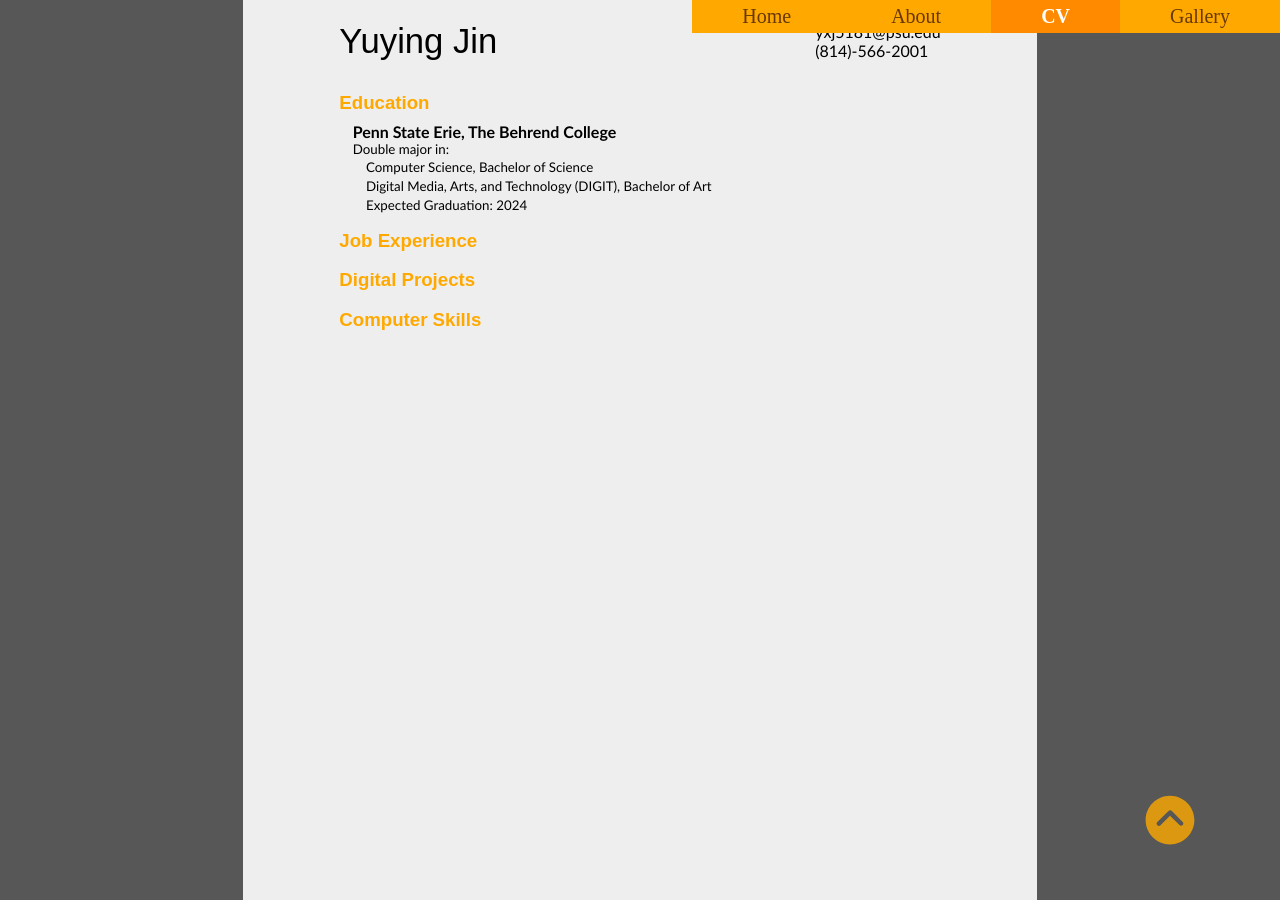
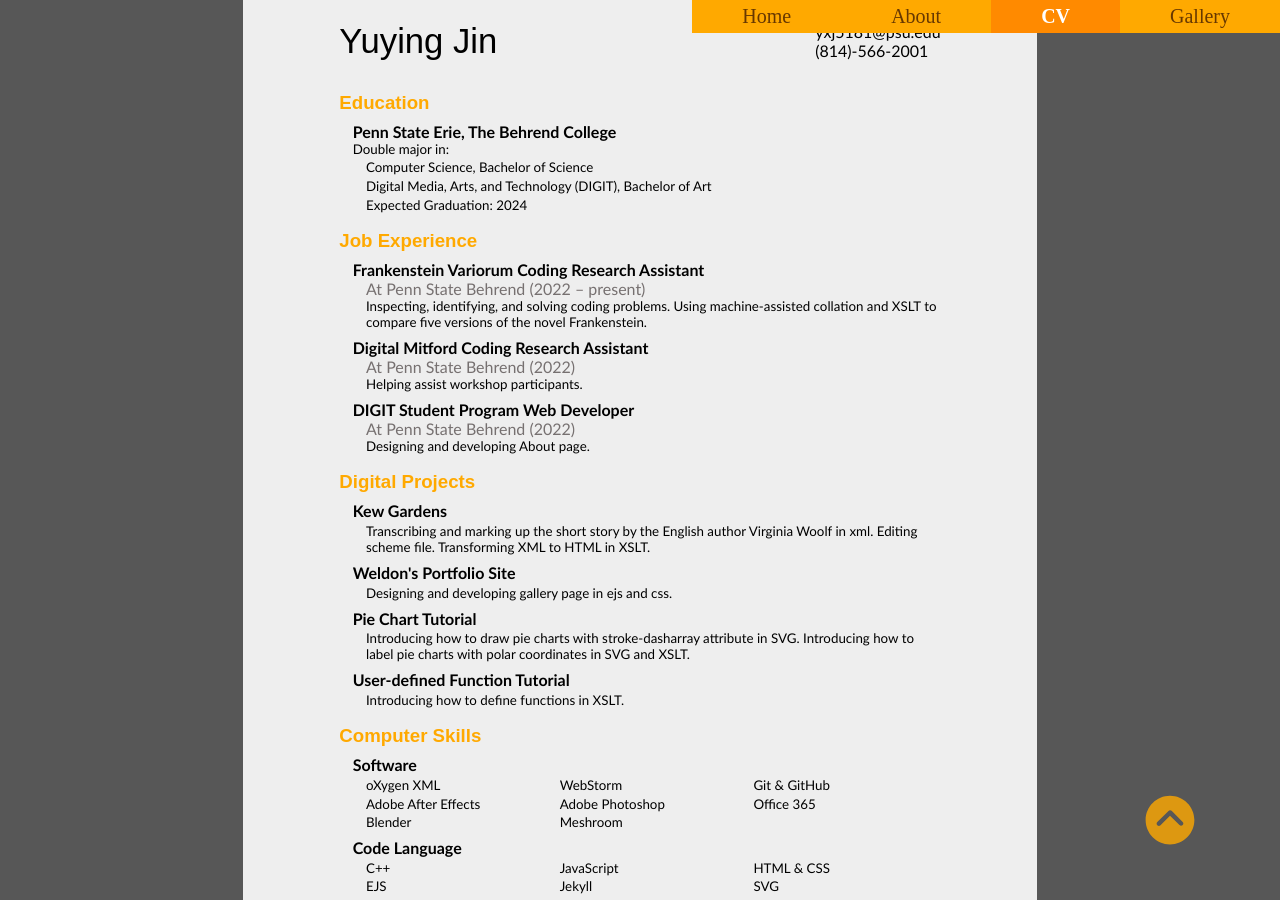
Before and after one commit to Yuying-Jin/DIGIT400static, a Jekyll site: the page built from docs/cv.html, in a window 1280 px wide and 900 px high, scrolled down 359 px. Built offline with Jekyll 4.4.1, drawn with Linux system fonts in a browser that asks for light colours.

Commit message:
fix small words

```diff
--- /dev/null
+++ b/docs/_data/job.yml
@@ -0,0 +1,9 @@
+- name: Frankenstein Variorum Coding Research Assistant
+  time: At Penn State Behrend (2022 – present)
+  desc:	Inspecting, identifying, and solving coding problems. Using machine-assisted collation and XSLT to compare five versions of the novel Frankenstein.
+- name: Digital Mitford Coding Research Assistant
+  time: At Penn State Behrend (2022)
+  desc: Helping assist workshop participants.
+- name: DIGIT Student Program Web Developer
+  time: At Penn State Behrend (2022)
+  desc: Designing and developing About page.
--- /dev/null
+++ b/docs/_data/project.yml
@@ -0,0 +1,16 @@
+- name: Kew Gardens
+  img: ../images/KewG.jpg
+  github: https://github.com/erinmooney/Storybook
+  desc: Using XML, Relax-NG, XSLT, and HTML to transcribe the short story <i>Kew Gardens</i> by the English author Virginia Woolf.
+  work: Transcribing and marking up the short story by the English author Virginia Woolf in xml. Editing scheme file. Transforming XML to HTML in XSLT.
+- name: Weldon's Portfolio Site
+  img: ../images/CS421.png
+  github: https://github.com/Yuying-Jin/CS421proj
+  desc: This is a portfolio site that showcases projects made for various video games — such as skins, game modes, and levels.
+  work: Designing and developing gallery page in ejs and css.
+- name: Pie Chart Tutorial
+  github: https://github.com/Yuying-Jin/newTutorials/blob/main/yuyingPieChart/pieChart.md
+  work: Introducing how to draw pie charts with stroke-dasharray attribute in SVG. Introducing how to label pie charts with polar coordinates in SVG and XSLT.
+- name: User-defined Function Tutorial
+  github: https://github.com/Yuying-Jin/newTutorials/blob/main/yuyingFunction/xslFunction.md
+  work: Introducing how to define functions in XSLT.
--- /dev/null
+++ b/docs/_data/skill.yml
@@ -0,0 +1,22 @@
+item:
+  - title: Software
+    subitem:
+      - name: oXygen XML
+      - name: WebStorm
+      - name: Git & GitHub
+      - name: Adobe After Effects
+      - name: Adobe Photoshop
+      - name: Office 365
+      - name: Blender
+      - name: Meshroom
+  - title: Code Language
+    subitem:
+      - name: C++
+      - name: JavaScript
+      - name: HTML & CSS
+      - name: EJS
+      - name: Jekyll
+      - name: SVG
+      - name: XML
+      - name: Relax NG
+      - name: XSLT
--- a/docs/about.html
+++ b/docs/about.html
@@ -3,6 +3,6 @@ layout: default
 title: About
 url: "https://yuying-jin.github.io/DIGIT400/about.html"
 ---
-# About page
-
+<section>
 This page tells you a little bit about me.
+</section>
```
Also changed, not shown: docs/cv.html (indentation only), docs/images/CS421.png (added), docs/images/KewG.jpg (added), docs/images/KewG2.jpg (added).
